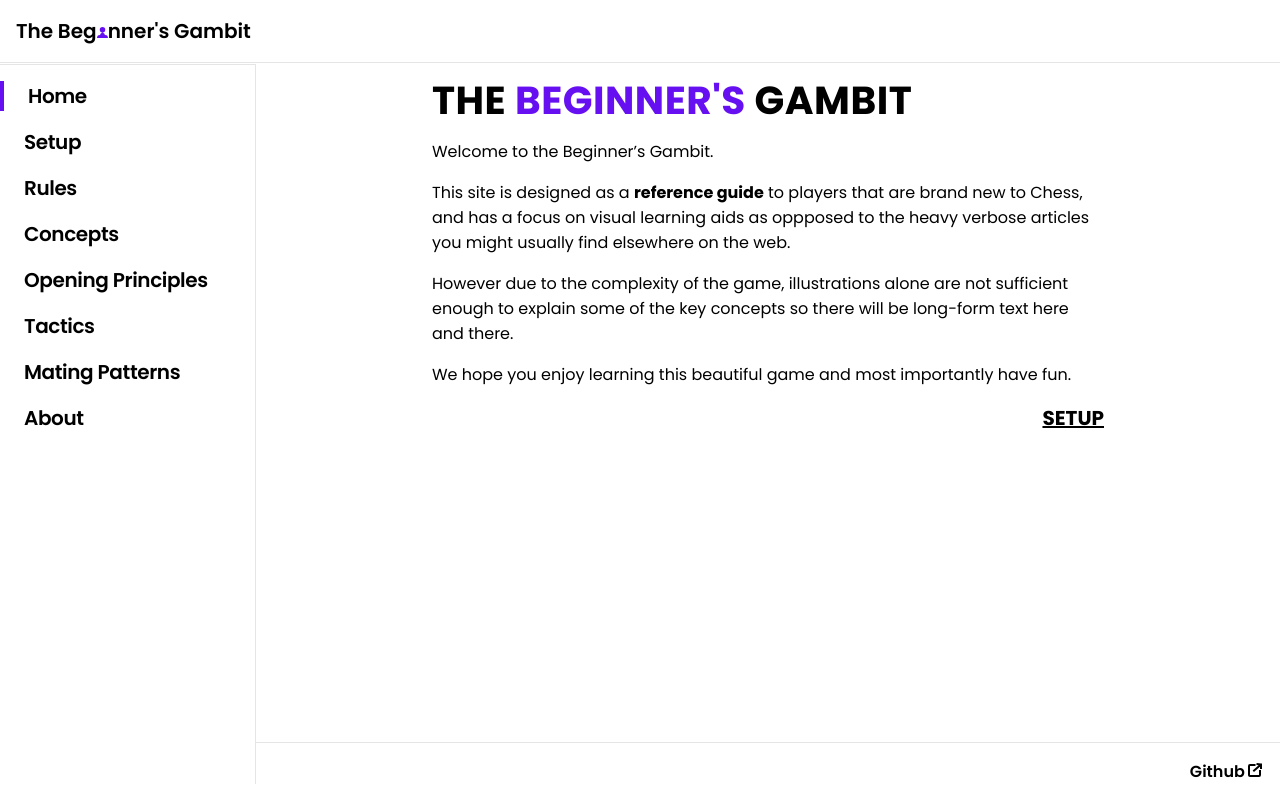
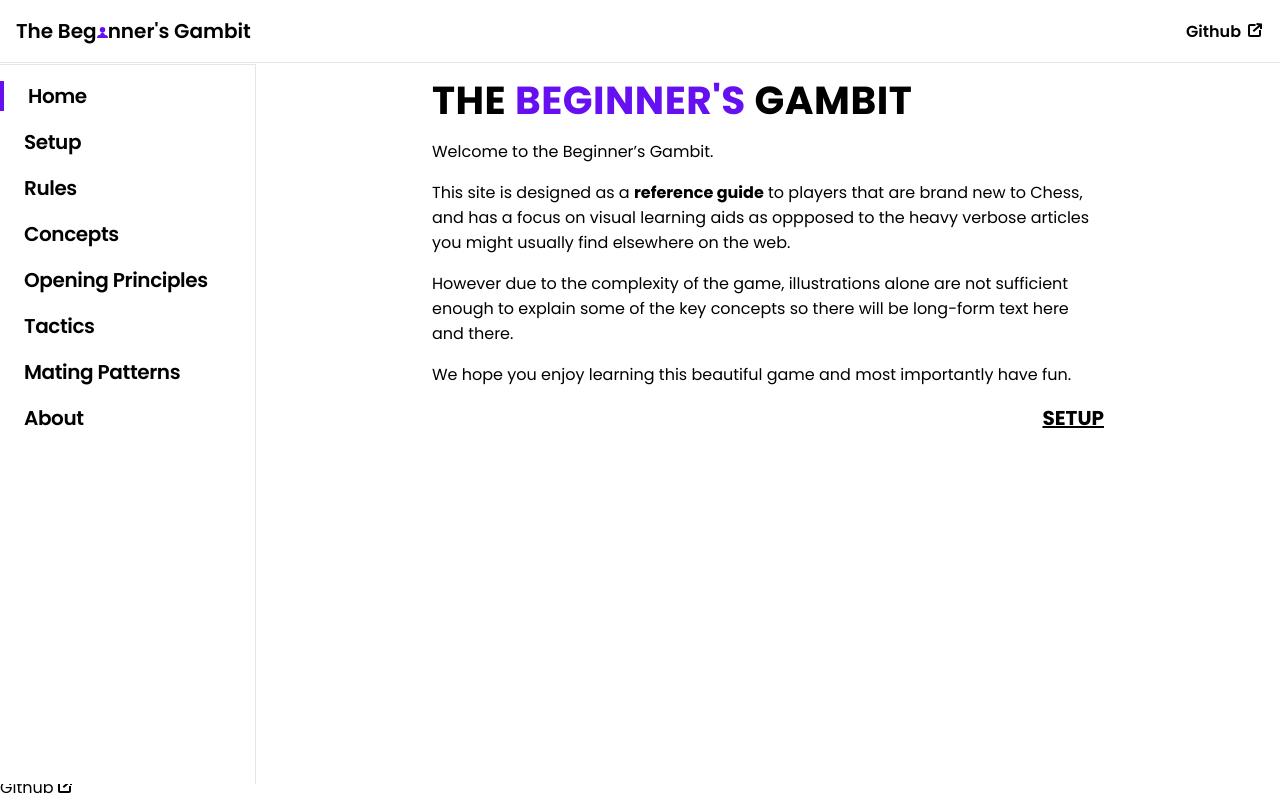
Before and after one commit to arlandfran/the-beginners-gambit, a plain HTML site: page index.html in a window 1280 px wide. Drawn offline with Linux system fonts and the light colour scheme.

Commit message:
move github link to header

```diff
--- a/assets/css/styles.css
+++ b/assets/css/styles.css
@@ -315,25 +315,28 @@ main {
   max-width: 42rem;
 }
 
-footer {
-  display: flex;
+.external-link {
+  /* display: flex;
   left: 0;
   bottom: 0;
   width: 100%;
-  padding: 1rem;
+  padding: 1rem; */
+  margin-top: auto;
+  margin-bottom: auto;
+  margin-left: auto;
   font-family: var(--sans-serif);
   font-weight: 600;
   font-size: var(--base-font-size);
-  justify-content: flex-end;
-  border-top: 1px solid var(--divider-color);
-  background-color: white;
+  /* justify-self: flex-end; */
+  /* border-top: 1px solid var(--divider-color);
+  background-color: white; */
 }
 
-footer a {
+/* footer a {
   display: flex;
-}
+} */
 
-#external-link {
+#external-link-icon {
   margin-left: 0.2rem;
 }
 
--- a/index.html
+++ b/index.html
@@ -33,6 +33,16 @@
             <path d="M26 26H6s0-5 3.3-5c3.4 0 3.4-3 3.4-3h6.6s0 3 3.4 3c3.3 0 3.3 5 3.3 5zM12.7 18h6.6s-2.1 0-2-2.2h-2.5c0 2.2-2.1 2.2-2.1 2.2z" />
             <path d="M21 11a5 5 0 11-10 0 5 5 0 0110 0z" />
           </svg>
+        </a>
+        <a href="https://github.com/arlandfran/the-beginners-gambit" target="_blank" class="external-link">
+          Github
+          <span id="external-link-icon">
+            <svg id="box-arrow" xmlns="http://www.w3.org/2000/svg">
+              <path
+                d="M13 10V9h-2v1h2zM6.5 5h1V3h-1v2zM13 3.5h1v-.9l-.89-.1-.11 1zM11 14H2v2h9v-2zm-9 0V5H0v9h2zm9-4v4h2v-4h-2zM2 5h4.5V3H2v2zm0 9H0c0 1.1.9 2 2 2v-2zm9 2a2 2 0 002-2h-2v2zM2 5V3a2 2 0 00-2 2h2zm3.95 6.04l7.71-6.79-1.32-1.5-7.7 6.8 1.31 1.5zM12 3.5V8h2V3.5h-2zm1.11-1L8.61 2l-.22 2 4.5.5.22-2z"
+              />
+            </svg>
+          </span>
         </a>
         <aside class="sidebar">
           <nav>
@@ -73,7 +83,7 @@
       </main>
 
       <footer>
-        <a href="https://github.com/arlandfran/the-beginners-gambit" target="_blank">
+        <a href="https://github.com/arlandfran/the-beginners-gambit" target="_blank" class="">
           Github
           <span id="external-link">
             <svg id="box-arrow" xmlns="http://www.w3.org/2000/svg">
```
